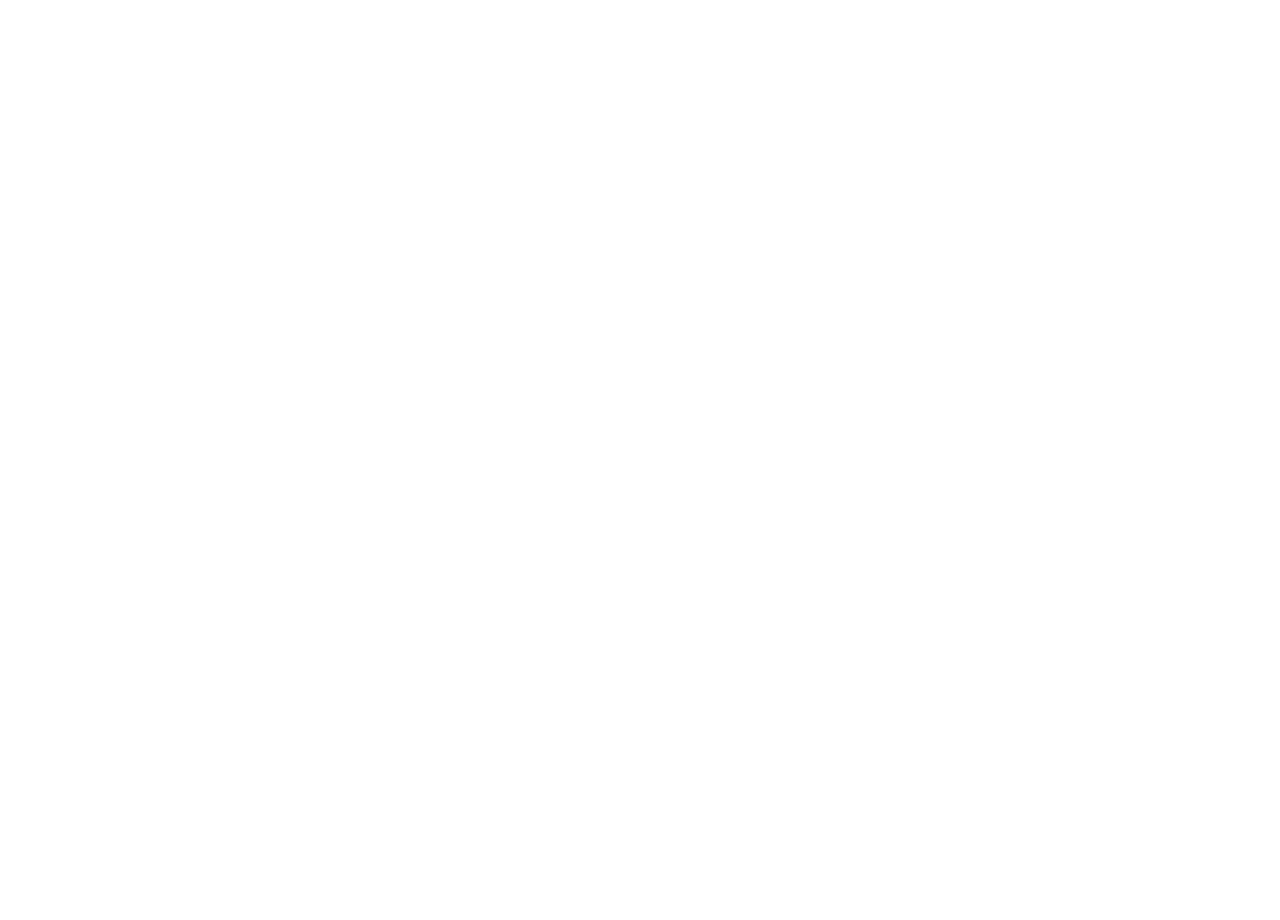
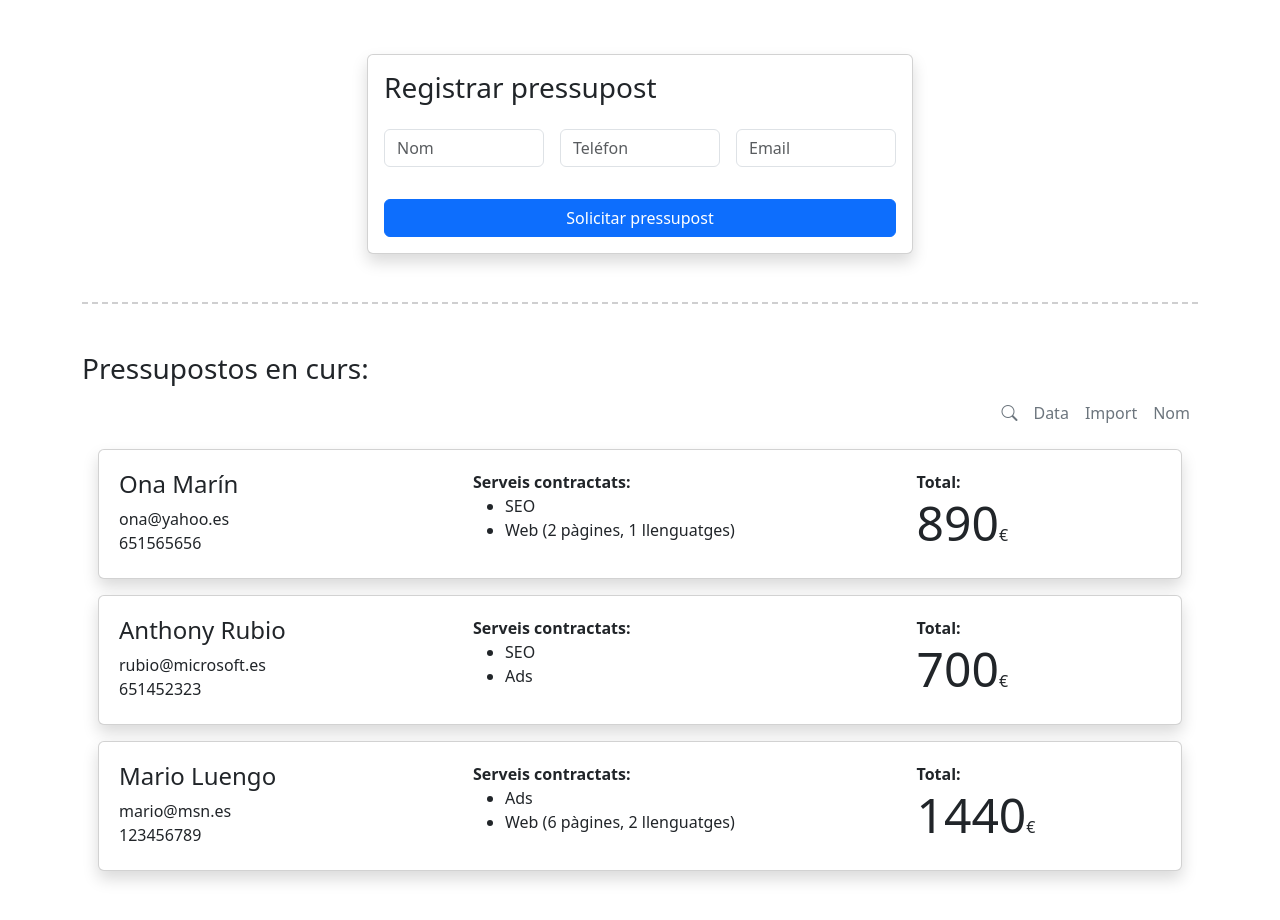
Before and after one commit to mmartincasas/Sprint-6, an Angular app: page / in a window 1280 px wide. Shown: the part 672-1592 px from the top of the page. Before the commit the page ends 800 px from the top, so only its background shows below. Built offline with nearby package versions, Linux system fonts and the light colour scheme.

Commit message:
added clients budget and budget list

```diff
--- /dev/null
+++ b/src/app/components/budget-list/budget-list.component.html
@@ -0,0 +1,67 @@
+
+<h3>Pressupostos en curs:</h3>
+
+<header class="d-flex flex-wrap justify-content-end">
+    <ul class="nav col-12 col-md-auto">
+        <li>
+            <a href="#" class="nav-link px-2 link-secondary"><i class="bi bi-search"></i></a>
+        </li>
+        <li>
+            <a href="#" class="nav-link px-2 link-secondary">Data</a>
+        </li>
+        <li>
+            <a href="#" class="nav-link px-2 link-secondary">Import</a>
+        </li>
+        <li>
+            <a href="#" class="nav-link px-2 link-secondary">Nom</a>
+        </li>
+    </ul>
+</header>
+
+
+@if(budgetClients.length>0) {
+
+    @for(client of budgetClients; track $index){
+
+        <div class="card m-3 shadow">
+            <div class="card-body">
+                <div class="row justify-content-between">
+                    <div class="col-md-3 m-1">
+                        <h4 class="card-title">{{budgetClients[$index].name}}</h4>
+                        <p class="card-text">
+                            {{budgetClients[$index].email}}<br>
+                            {{budgetClients[$index].phone}}
+                        </p>
+                    </div>
+                    <div class="col-md-4 m-1">
+                        <div class="card-text">
+                            <b>Serveis contractats:</b>
+                            <ul>
+                                @if(budgetClients[$index].hiredServices.seo){<li>SEO</li>}
+                                @if(budgetClients[$index].hiredServices.ads){<li>Ads</li>}
+                                @if(budgetClients[$index].hiredServices.web){
+                                    <li>Web
+                                        ({{budgetClients[$index].hiredServices.pages}} pàgines,
+                                        {{budgetClients[$index].hiredServices.languages}} llenguatges)</li>
+                                }
+                            </ul>
+                        </div>
+                    </div>
+                    <div class="col-md-3 m-1">
+                        <p class="card-text">
+                            <b>Total:</b><br>
+                            <span class="display-5"><b>{{budgetClients[$index].hiredServices.totalBudget}}</b></span><span>€</span>
+                        </p>
+                    </div>
+                </div>
+            </div>
+        </div>
+
+    }
+
+}@else{
+
+    <p class="my-3">No hi ha dades que mostrar.</p>
+
+}
+<br><br>
--- /dev/null
+++ b/src/app/components/budget-list/budget-list.component.ts
@@ -0,0 +1,27 @@
+import { Component } from '@angular/core';
+import BudgetClient from '../../models/budgetClient';
+import { BudgetService } from '../../services/budget.service';
+
+@Component({
+  selector: 'app-budget-list',
+  standalone: true,
+  imports: [],
+  templateUrl: './budget-list.component.html',
+  styleUrl: './budget-list.component.scss'
+})
+export class BudgetListComponent {
+
+  public budgetClients: BudgetClient [] = [];
+
+  constructor(protected budgetService: BudgetService){
+
+    this.budgetClients = budgetService.budgetClients;
+
+    console.log(this.budgetClients);
+
+  }
+
+
+
+
+}
--- a/src/app/components/home/home.component.html
+++ b/src/app/components/home/home.component.html
@@ -19,8 +19,6 @@
     </div>
 
     <div class="row justify-content-center">
-
-        <div class="col-10">
 
             <form [formGroup]="formBudget">
 
@@ -105,7 +103,69 @@
 
             </form>
 
-        </div>
     </div>
 
+    <div class="row justify-content-center">
+        <form [formGroup]="formClientBudget" class="col-12 col-md-8 col-lg-6">
+            <div class="card shadow">
+                <div class="card-body">
+                    <h3 class="card-title mb-4">Registrar pressupost</h3>
+                    <div class="row g-3">
+                        <div class="col-12 col-md-4">
+                            <input type="text" class="form-control" placeholder="Nom" formControlName="name">
+                        </div>
+                        <div class="col-12 col-md-4">
+                            <input type="text" class="form-control" placeholder="Teléfon" formControlName="phone">
+                        </div>
+                        <div class="col-12 col-md-4">
+                            <input type="text" class="form-control" placeholder="Email" formControlName="email">
+                        </div>
+
+                        <div class="my-2">
+                            @if(formClientBudget.get('name')?.invalid && (formClientBudget.get('name')?.dirty || formClientBudget.get('name')?.touched)){
+
+                                <div class="row">
+                                    <small class="text-danger">Introdueix el nom.</small>
+                                </div>
+                            }
+                            @if(formClientBudget.get('phone')?.invalid && (formClientBudget.get('phone')?.dirty || formClientBudget.get('phone')?.touched)){
+
+                                <div class="row">
+                                    <small class="text-danger">Introdueix un número de teléfon (9 digits).</small>
+                                </div>
+                            }
+                            @if(formClientBudget.get('email')?.invalid && (formClientBudget.get('email')?.dirty || formClientBudget.get('email')?.touched)){
+
+                                <div class="row">
+                                    <small class="text-danger">Introdueix un email en el format correcte.</small>
+                                </div>
+                            }
+                        </div>
+
+                        <div class="col-12">
+                            <button class="btn btn-primary w-100" (click)="createClientBudget()">Solicitar pressupost</button>
+                        </div>
+
+                        @if(submitBudget){
+                            <div class="row my-2">
+                                <small class="text-success">Demanda registrada correctament.</small>
+                            </div>
+                        }
+
+                        @if(errorSubmitBudget){
+                            <div class="row my-2">
+                                <small class="text-danger">No registrat. Revisa que les teves dades siguin correctes.</small>
+                            </div>
+                        }
+
+                    </div>
+                </div>
+            </div>
+        </form>
+    </div>
+
+    <hr class="my-5" style="border-top: 2px dashed #454546;">
+
+    <app-budget-list></app-budget-list>
+
 </div>
--- a/src/app/components/home/home.component.ts
+++ b/src/app/components/home/home.component.ts
@@ -1,19 +1,25 @@
-import { Component, OnInit, signal } from '@angular/core';
+import { Component, OnInit } from '@angular/core';
 import Budget from '../../models/budget';
-import { FormBuilder, FormGroup, FormControl, FormArray, Validators, ReactiveFormsModule} from '@angular/forms'
+import BudgetClient from '../../models/budgetClient';
+import { FormBuilder, FormGroup, FormControl, Validators, ReactiveFormsModule } from '@angular/forms';
 import { PanelComponent } from '../panel/panel.component';
+import { BudgetListComponent } from "../budget-list/budget-list.component";
 import { BudgetService } from '../../services/budget.service';
+import { isPhoneNumber } from '../../validators/number-validators';
+
 
 @Component({
   selector: 'app-home',
   standalone: true,
-  imports: [ReactiveFormsModule, PanelComponent],
+  imports: [ReactiveFormsModule, PanelComponent, BudgetListComponent],
   templateUrl: './home.component.html',
-  styleUrl: './home.component.scss'
+  styleUrls: ['./home.component.scss']
 })
-export class HomeComponent implements OnInit{
+export class HomeComponent implements OnInit {
 
-  public formBudget: FormGroup = new FormGroup({});
+  public formBudget: FormGroup;
+  public formClientBudget: FormGroup;
+
   public budget: Budget = {
     seo: false,
     ads: false,
@@ -21,49 +27,77 @@
     pages: 0,
     languages: 0,
     totalBudget: 0
+  };
+
+  public submitBudget: boolean = false;
+  public errorSubmitBudget: boolean = false;
+
+
+
+  constructor(protected budgetService: BudgetService, private fb: FormBuilder) {
+
+    this.formBudget = this.fb.group({
+      seo: [this.budget.seo],
+      ads: [this.budget.ads],
+      web: [this.budget.web]
+    });
+
+    this.formClientBudget = this.fb.group({
+      name: ['', Validators.required],
+      phone: ['', [Validators.required, isPhoneNumber()]],
+      email: ['', [Validators.required, Validators.email]]
+    });
+
   }
-
-  constructor(protected budgetService: BudgetService){}
 
   ngOnInit(): void {
     this.initFormBudget();
   }
 
-  initFormBudget(){
-
-    this.formBudget = new FormGroup ({
-      seo: new FormControl (this.budget.seo),
-      ads: new FormControl (this.budget.ads),
-      web: new FormControl (this.budget.web)
-    })
-
+  initFormBudget() {
     this.formBudget.valueChanges.subscribe(values => {
       this.budget = { ...this.budget, ...values };
       this.updateBudget();
     });
-
   }
 
-  setInfoPanel(panelValues: any): void{
-
+  setInfoPanel(panelValues: any): void {
     this.budget.pages = panelValues.pages;
     this.budget.languages = panelValues.languages;
     this.updateBudget();
-
   }
 
   updateBudget(): void {
-
-    if (!this.budget.web){
-      this.budget.pages=0;
-      this.budget.languages=0;
+    if (!this.budget.web) {
+      this.budget.pages = 0;
+      this.budget.languages = 0;
     }
-
     this.budget.totalBudget = this.budgetService.calculateBudget(this.budget);
   }
 
 
+  createClientBudget() {
 
+    this.formClientBudget.markAllAsTouched();
 
+    if(this.formClientBudget.invalid){
+      this.submitBudget = false;
+      this.errorSubmitBudget = true;
+    }else{
+
+      const clientBudget: BudgetClient = {
+        name: this.formClientBudget.get('name')?.value,
+        phone: this.formClientBudget.get('phone')?.value,
+        email: this.formClientBudget.get('email')?.value,
+        hiredServices: this.budget
+      }
+
+      this.budgetService.addClientBudget(clientBudget);
+
+      this.submitBudget = true;
+      this.errorSubmitBudget = false;
+    }
+
+  }
 
 }
--- a/src/app/models/budget.ts
+++ b/src/app/models/budget.ts
@@ -4,5 +4,5 @@
     web: boolean,
     pages: number,
     languages: number,
-    totalBudget?: number;
+    totalBudget: number;
 }
--- /dev/null
+++ b/src/app/models/budgetClient.ts
@@ -0,0 +1,8 @@
+import Budget from "./budget"
+
+export default interface BudgetClient {
+    name: string,
+    phone: string,
+    email: string,
+    hiredServices: Budget
+}
--- a/src/app/services/budget.service.ts
+++ b/src/app/services/budget.service.ts
@@ -1,5 +1,6 @@
 import { Injectable } from '@angular/core';
 import Budget from '../models/budget';
+import BudgetClient from '../models/budgetClient';
 
 @Injectable({
   providedIn: 'root'
@@ -11,6 +12,60 @@
   priceADS: number = 400;
   priceWEB: number = 500;
   pricePL: number = 30;
+
+
+    /*Hardcoded Clients*/
+    clientBudgetH1: BudgetClient = {
+      name: 'Ona Marín',
+      phone: '651565656',
+      email: 'ona@yahoo.es',
+      hiredServices: {
+        seo: true,
+        ads: false,
+        web: true,
+        pages: 2,
+        languages: 1,
+        totalBudget: 890
+      }
+    }
+
+    clientBudgetH2: BudgetClient = {
+      name: 'Anthony Rubio',
+      phone: '651452323',
+      email: 'rubio@microsoft.es',
+      hiredServices: {
+        seo: true,
+        ads: true,
+        web: false,
+        pages: 0,
+        languages: 0,
+        totalBudget: 700
+      }
+    }
+
+    clientBudgetH3: BudgetClient = {
+      name: 'Mario Luengo',
+      phone: '123456789',
+      email: 'mario@msn.es',
+      hiredServices: {
+        seo: false,
+        ads: true,
+        web: true,
+        pages: 6,
+        languages: 2,
+        totalBudget: 1440
+      }
+    }
+
+
+  public budgetClients: BudgetClient [] = [];
+
+  constructor(){
+
+    /*Push hardcoded data*/
+    this.budgetClients.push(this.clientBudgetH1, this.clientBudgetH2, this.clientBudgetH3)
+
+  }
 
   calculateBudget (values: Budget):number{
 
@@ -33,5 +88,18 @@
 
   }
 
+  addClientBudget(client: BudgetClient): void{
+
+    console.log(client);
+
+    this.budgetClients.push(client);
+
+    console.log('Client added');
+
+    console.log(this.budgetClients)
+
+
+  }
+
 
 }
```
Also changed, not shown: src/app/validators/number-validators.ts (+10 -0 lines), src/app/components/budget-list/budget-list.component.scss (added), 1 other file (tests, documents, lock files or other folders).
